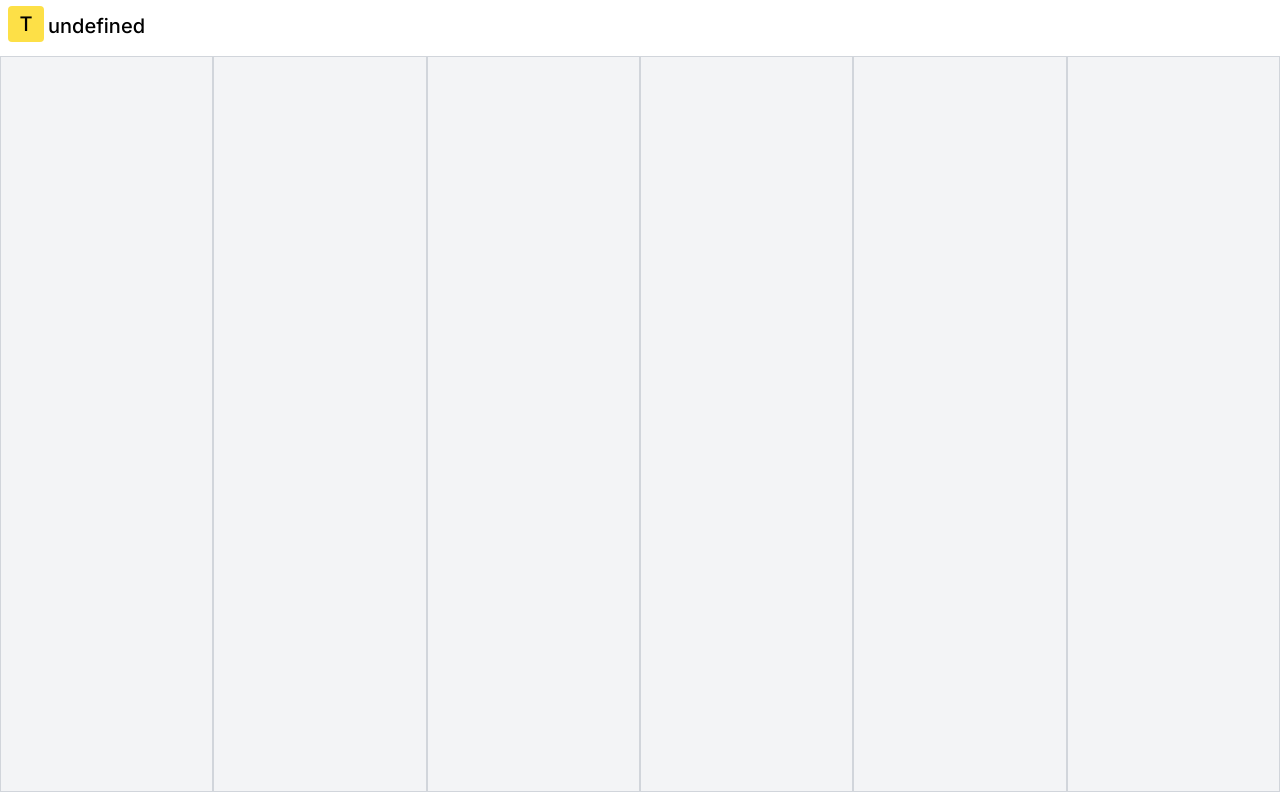
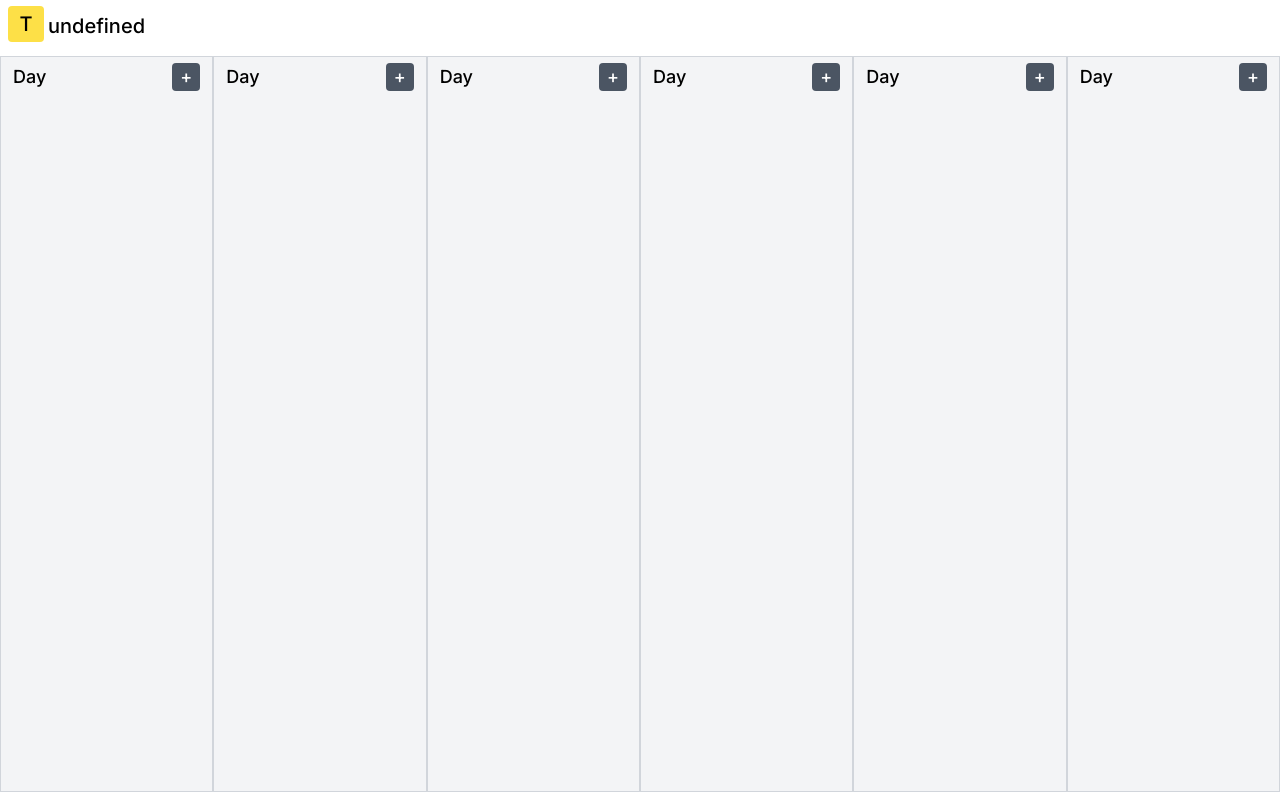
Before and after one commit to Maksimgnam/notify, a Next.js app: page /home/1/workspace/1/table/1 in a window 1280 px wide. Built offline with nearby package versions, Linux system fonts and the light colour scheme; no server answers.

Commit message:
add search

```diff
--- /dev/null
+++ b/src/app/components/Column/Column.tsx
@@ -0,0 +1,19 @@
+import React from 'react'
+
+const Column = () => {
+    return (
+        <div className='w-1/6 h-full bg-gray-100  border border-gray-300'>
+            <div className='w-full h-10  flex items-center justify-between p-3 '>
+                <h2 className='text-lg font-medium'>Day </h2>
+                <button className='w-7 h-7 bg-gray-600 rounded'>
+                    <p className='text-lg text-white font-medium'>+</p>
+                </button>
+            </div>
+            <div className='w-full h-auto flex items-center justify-center'>
+
+            </div>
+        </div>
+    )
+}
+
+export default Column
--- a/src/app/components/Header/Header.tsx
+++ b/src/app/components/Header/Header.tsx
@@ -1,8 +1,10 @@
 import React, { FC } from 'react'
 interface HeaderProps {
-    date: any
+    date: any,
+    searchTable: string,
+    setSearchTable: React.Dispatch<React.SetStateAction<string>>;
 }
-const Header: FC<HeaderProps> = ({ date }) => {
+const Header: FC<HeaderProps> = ({ date, searchTable, setSearchTable }) => {
     return (
         <div className='w-full h-14 flex items-center justify-between '>
 
@@ -20,7 +22,7 @@ const Header: FC<HeaderProps> = ({ date }) => {
 
             </div>
             <div className='w-2/6 h-10  flex items-center'>
-                <input type="text" placeholder='Search...' className='w-3/5 h-10 border-2 border-gray-200  rounded-md pl-1 outline-none' />
+                <input value={searchTable} onChange={(e) => setSearchTable(e.target.value)} type="text" placeholder='Search...' className='w-3/5 h-10 border-2 border-gray-200  rounded-md pl-1 outline-none' />
                 <button className='w-12 h-10 bg-slate-200 rounded-sm flex items-center justify-center relative right-4 '>
                     <img className='w-6 h-6' src="https://cdn-icons-png.freepik.com/256/711/711319.png" alt="" />
                 </button>
--- a/src/app/components/Menu/Menu.tsx
+++ b/src/app/components/Menu/Menu.tsx
@@ -149,11 +149,19 @@ const Menu: FC<MenuProps> = ({ menuWidth, isHide, isArrow, widthChange }) => {
                 </div>
                 <div className='w-full h-auto  flex flex-col  pt-1 '>
                     <Link href={`/home/${uid}/createWorkspace`}>
-                        <button className='w-11/12 h-12 rounded-md flex items-center pl-1.5 '>
+                        <button className='w-11/12 h-12 rounded-md flex items-center pl-1 '>
                             <div className='w-7 h-7 bg-gray-600 rounded flex items-center justify-center'>
                                 <p className='text-md text-white font-medium'>+</p>
                             </div>
                             <p className='text-lg  font-mono pl-2'>Create workspace</p>
+                        </button>
+                    </Link>
+                    <Link href={`/home/${uid}/searchWorkspace`}>
+                        <button className='w-11/12 h-12 rounded-md flex items-center '>
+                            <div className='w-7 h-7  rounded flex justify-center items-center'>
+                                <img className='w-4 h-4' src="https://cdn-icons-png.freepik.com/256/711/711319.png" alt="" />
+                            </div>
+                            <p className='text-lg  font-mono pl-1'>Search</p>
                         </button>
                     </Link>
 
@@ -161,9 +169,7 @@ const Menu: FC<MenuProps> = ({ menuWidth, isHide, isArrow, widthChange }) => {
             </div>
             <div className='w-full h-auto  pl-2 pt-2 '>
                 <div className='w-11/12 h-11 flex items-center'>
-                    <div className='w-9 h-9  rounded-md flex items-center justify-center '>
-                        <img className='w-6 h-6' src="https://cdn-icons-png.flaticon.com/512/301/301811.png" alt="" />
-                    </div>
+
                     <h2 className='text-xl font-mono relative left-1'>Workspaces</h2>
                 </div>
 
--- a/src/app/components/Table/Table.tsx
+++ b/src/app/components/Table/Table.tsx
@@ -2,6 +2,7 @@
 import React, { FC, useState, useEffect } from 'react'
 import Header from '../Header/Header'
 import TableHeader from './TableHeader/TableHeader'
+import Column from '../Column/Column'
 
 interface TableParams {
     params: {
@@ -44,12 +45,13 @@ const Table: FC<TableParams> = ({ params }) => {
         <div className='w-full h-full'>
             <TableHeader name={name} date={date} />
             <div className='w-full h-container  flex flex-wrap'>
-                <div className='w-1/6 h-full bg-gray-100  border border-gray-300'></div>
-                <div className='w-1/6 h-full bg-gray-100  border border-gray-300'></div>
-                <div className='w-1/6 h-full bg-gray-100  border border-gray-300'></div>
-                <div className='w-1/6 h-full bg-gray-100  border border-gray-300'></div>
-                <div className='w-1/6 h-full bg-gray-100  border border-gray-300'></div>
-                <div className='w-1/6 h-full bg-gray-100  border border-gray-300'></div>
+                <Column />
+                <Column />
+                <Column />
+                <Column />
+                <Column />
+                <Column />
+
             </div>
 
         </div>
--- /dev/null
+++ b/src/app/components/Task/Task.tsx
@@ -0,0 +1,11 @@
+import React from 'react'
+
+const Task = () => {
+    return (
+        <div className='w-10/12 h-12 bg-white rounded-md shadow flex items-center pl-2 m-2 '>
+            <p className='text-lg font-medium'>Task 1</p>
+        </div>
+    )
+}
+
+export default Task
--- a/src/app/components/Workspace/Workspace.tsx
+++ b/src/app/components/Workspace/Workspace.tsx
@@ -4,7 +4,7 @@ import Header from '../Header/Header';
 import Link from 'next/link';
 
 interface WorkspaceParams {
-    params: { id: any, name: string, }
+    params: { id: string, name: string, }
 }
 interface Workspace {
     id: any,
@@ -23,7 +23,9 @@ interface Table {
 const Workspace: FC<WorkspaceParams> = ({ params }) => {
 
     const [workspace, setWorkspace] = useState<Workspace | null>(null);
-    const [tables, setTables] = useState<Table[]>([])
+    const [tables, setTables] = useState<Table[]>([]);
+    const [searchTable, setSearchTable] = useState<string>('');
+    const date = workspace?.createdDate;
     useEffect(() => {
         const fetchWorkspace = async () => {
             try {
@@ -58,10 +60,13 @@ const Workspace: FC<WorkspaceParams> = ({ params }) => {
 
         fetchTable();
     }, []);
-    const date = workspace?.createdDate;
+
+    const filteredTables = tables.filter(table =>
+        table.name.toLowerCase().includes(searchTable.toLowerCase())
+    )
     return (
         <div className='w-82% h-full  '>
-            <Header date={date} />
+            <Header date={date} searchTable={searchTable} setSearchTable={setSearchTable} />
             <div className='w-full h-container p-5 pt-3 '>
                 <div className='w-full h-auto  flex justify-between'>
                     <div className='w-auto h-auto '>
@@ -92,8 +97,10 @@ const Workspace: FC<WorkspaceParams> = ({ params }) => {
 
 
                 </div>
+                {
+                    filteredTables.length > 0 ? (
                         <div className='w-full h-5/6 flex flex-wrap pt-3'>
-                    {tables.map((item) => (
+                            {filteredTables.map((item) => (
                                 <div>
                                     <Link href={`/home/${params.id}/workspace/${params.name}/table/${item.id}`}>
 
@@ -120,6 +127,14 @@ const Workspace: FC<WorkspaceParams> = ({ params }) => {
                                 </div>
                             ))}
                         </div>
+                    ) : (
+                        <div className='w-full h-5/6 flex items-center justify-center'>
+                            <p className='text-4xl text-gray-400 font-medium'>Don't find tables</p>
+                        </div>
+
+                    )
+                }
+
             </div>
 
 
--- /dev/null
+++ b/src/app/home/[id]/searchWorkspace/page.tsx
@@ -0,0 +1,65 @@
+'use client'
+import React, { FC } from 'react'
+import { useEffect, useState } from 'react';
+import Link from 'next/link';
+interface Workspace {
+    id: any,
+    name: string,
+
+};
+interface Params {
+    params: { id: string, }
+}
+const page: FC<Params> = ({ params }) => {
+    const [workspaces, setWorkspaces] = useState<Workspace[]>([]);
+    const [searchWorkspace, setSearchWorkspace] = useState<string>('');
+    useEffect(() => {
+
+        const fetchWorkspaces = async () => {
+            const response = await fetch('http://localhost:8000/api/workspaces');
+            const workspaces = await response.json();
+            setWorkspaces(workspaces)
+        }
+
+        fetchWorkspaces()
+
+    }, [])
+
+    const filteredWorkspace = workspaces.filter(workspace =>
+        workspace.name.toLowerCase().includes(searchWorkspace.toLowerCase())
+    )
+
+    return (
+        <div className='w-full h-full flex justify-center  '>
+
+
+            <div className='w-1/5 h-auto max-h-80 rounded-xl shadow-table  flex justify-center relative top-4 '>
+                <div className='w-11/12 h-auto   rounded-lg '>
+                    <div className='w-full h-16 flex justify-center items-center  '>
+                        <input value={searchWorkspace} onChange={(e) => setSearchWorkspace(e.target.value)} placeholder='Search workspace...' type='text' className='w-72 h-11 text-md font-medium  bg-slate-100 rounded-md  outline-none pl-1.5 ' />
+                    </div>
+                    <div className='w-full h-auto flex flex-col '>
+                        {filteredWorkspace.map((item) => (
+                            <div className='w-10/12 h-12 m-2 ml-0 mt-0'>
+
+                                <Link href={`/home/${params.id}/workspace/${item.id}`}>
+                                    <div key={item.id} className='w-full  h-full rounded flex items-center pl-1   '>
+                                        <div className='w-9 h-9 bg-slate-200 rounded-md flex items-center justify-center'>
+                                            <p className='text-lg font-medium'>W</p>
+                                        </div>
+                                        <p className='text-xl font-mono relative left-1.5' >  {item.name}</p>
+
+                                    </div>
+                                </Link>
+                            </div>
+                        ))}
+
+                    </div>
+                </div>
+
+            </div>
+        </div>
+    )
+}
+
+export default page
--- a/src/app/home/[id]/workspace/[name]/createTable/page.tsx
+++ b/src/app/home/[id]/workspace/[name]/createTable/page.tsx
@@ -1,13 +1,15 @@
 'use client'
 import React, { FC, useState } from 'react';
+import { useRouter } from 'next/navigation';
 
 
 interface Params {
-    params: { name: string }
+    params: { id: string, name: string }
 }
 
 const page: FC<Params> = ({ params }) => {
     const currentDate = new Date();
+    const router = useRouter()
     const [tableData, setTableData] = useState({
         name: '',
         description: '',
@@ -27,8 +29,10 @@ const page: FC<Params> = ({ params }) => {
                 body: JSON.stringify(tableData),
             });
 
+
             const result = await response.json();
             console.log(result);
+            router.push(`/home/${params.id}/workspace/${params.name}`)
 
             setTableData({
                 name: '',
--- a/tailwind.config.ts
+++ b/tailwind.config.ts
@@ -17,7 +17,8 @@ const config: Config = {
         '82%': '82%'
       },
       boxShadow: {
-        'table': '0 0 5px #ccc'
+        'table': '0 0 5px #ccc',
+        'block': '0 0 5px #ccc'
       }
     },
   },
```
Lines whose indentation alone changed are shown as unchanged.
